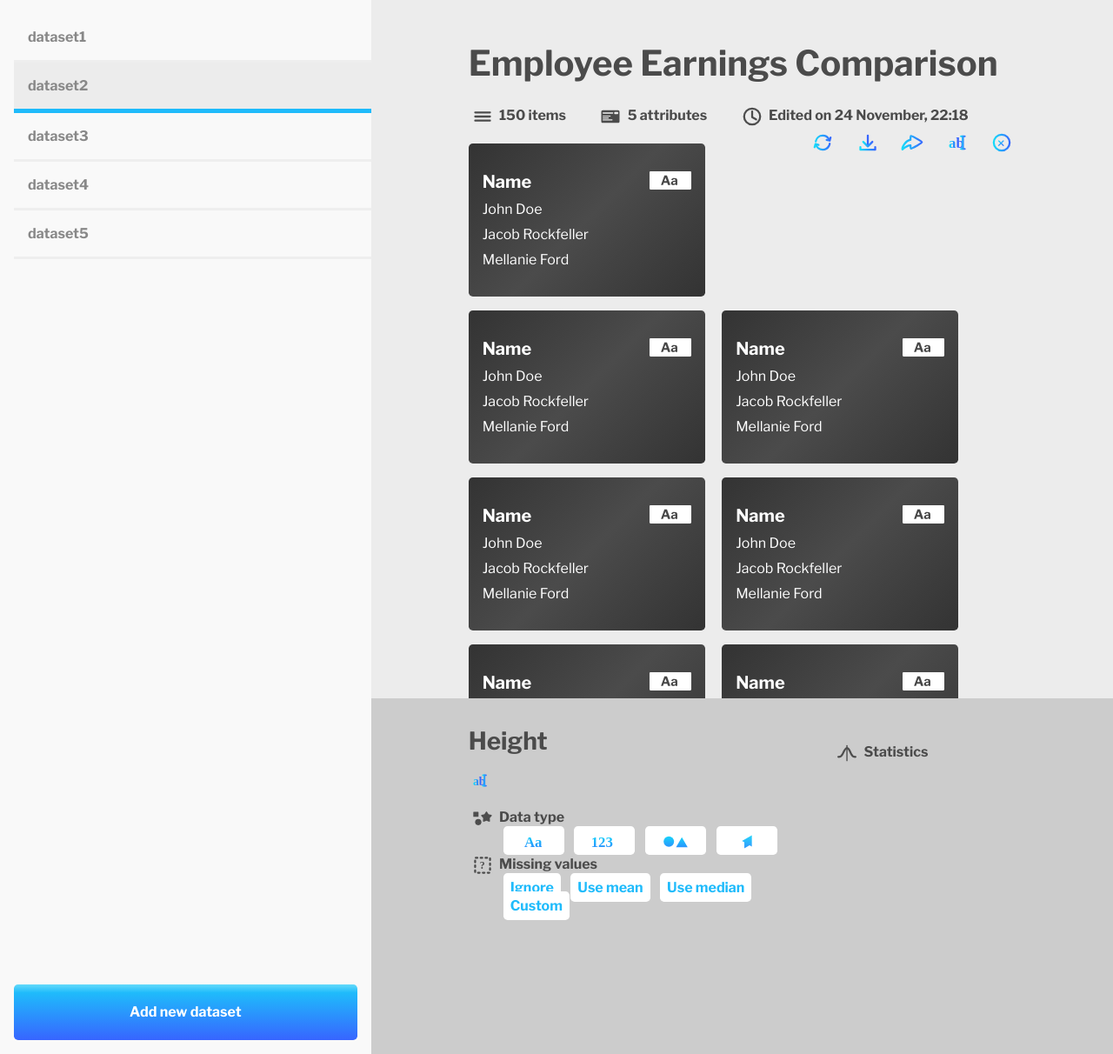
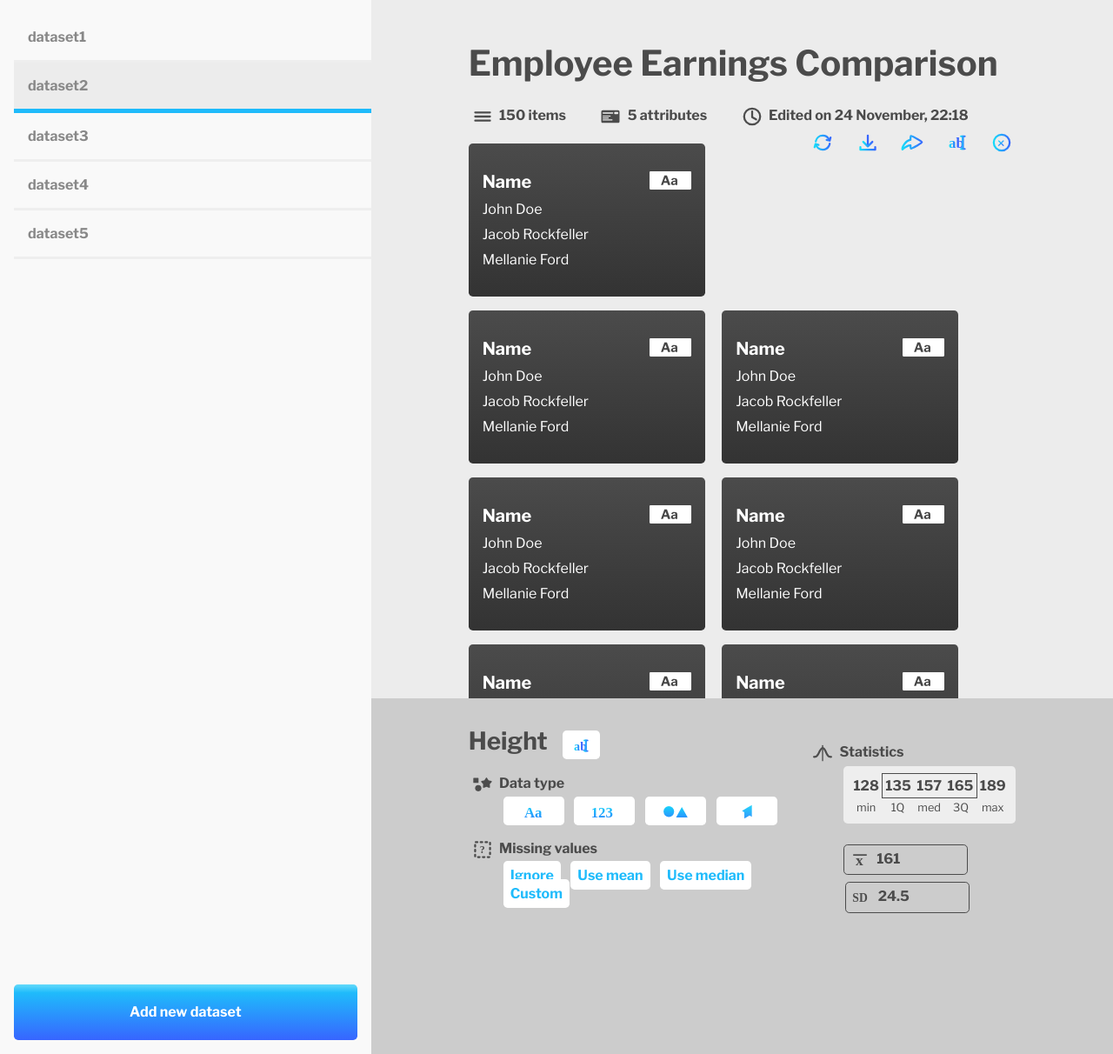
Before and after one commit to cyberplot/cyberplot-web, a Flask app: page /dataset in a window 1280 px wide. Shown: the part 104-1316 px from the top of the page at 87% size. Run offline with Flask 2, Linux system fonts and the light colour scheme.

Commit message:
Add statistics infobox and dialog overlay

```diff
--- a/cyberplot/static/stylesheets/dataset.css
+++ b/cyberplot/static/stylesheets/dataset.css
@@ -58,12 +58,16 @@ dt img {
     display: inline-block;
     border-radius: 0.3em;
     background-color: #333;
-    background: linear-gradient(135deg, #333, #4b4b4b 50%, #333 100%);
+    background: linear-gradient(180deg, #4b4b4b 00%, #333 100%);
     width: 15em;
     padding: 1em;
     color: white;
     margin-right: 1em;
     margin-bottom: 1em;
+}
+
+#attribute_listing li:hover {
+    background: linear-gradient(180deg, #5c5c5c 0%, #474747 100%);
 }
 
 #attribute_listing dt {
@@ -105,6 +109,8 @@ dt {
 
 #attribute_panel h2 {
     font-size: 1.75em;
+    margin-right: 0.5em;
+    display: inline;
 }
 
 #attribute_settings {
@@ -122,3 +128,71 @@ a img {
 .selector a {
     margin-right: 0.5em;
 }
+
+#attribute_rename_button {
+    display: inline;
+}
+
+#attribute_settings dd {
+    margin-bottom: 1em;
+    margin-top: 0.3em;
+}
+
+#attribute_statistics table {
+    background-color: #eee;
+    border-radius: 0.3em;
+    padding: 0.5em;
+    border-spacing: 0;
+}
+
+#attribute_statistics td {
+    padding: 0.2em;
+    width: 3em;
+    text-align: center;
+}
+
+#attribute_statistics tr:nth-of-type(1) {
+    font-family: 'Libre Franklin Bold';
+}
+
+#attribute_statistics tr:nth-of-type(2) {
+    font-size: 0.8em;
+}
+
+#attribute_statistics tr:nth-of-type(1) td:nth-of-type(2) {
+    border: 1px solid #4b4b4b;
+    border-right: none;
+}
+
+#attribute_statistics tr:nth-of-type(1) td:nth-of-type(3) {
+    border-top: 1px solid #4b4b4b;
+    border-bottom: 1px solid #4b4b4b;
+}
+
+#attribute_statistics tr:nth-of-type(1) td:nth-of-type(4) {
+    border: 1px solid #4b4b4b;
+    border-left: none;
+}
+
+#attribute_statistics ul {
+    list-style: none;
+    padding: 0;
+}
+
+#attribute_statistics li {
+    display: inline-block;
+    width: 8.6em;
+    border-radius: 0.3em;
+    border: 1px solid #4b4b4b;
+    padding: 0.1em;
+    margin-top: 0.5em;
+    font-family: 'Libre Franklin Bold';
+}
+
+#attribute_statistics li:nth-of-type(1) {
+    margin-right: 0.1em;
+}
+
+#attribute_statistics li:nth-of-type(2) {
+    margin-left: 0.1em;
+}
--- a/cyberplot/templates/application/base.html
+++ b/cyberplot/templates/application/base.html
@@ -29,3 +29,7 @@
         {% block content %}{% endblock %}
     </section>
 </main>
+
+<div id="overlay">
+    {% block overlay %}{% endblock %}
+</div>
--- a/cyberplot/templates/application/dataset.html
+++ b/cyberplot/templates/application/dataset.html
@@ -42,7 +42,7 @@
 <div id="attribute_panel">
     <div id="attribute_settings">
         <h2>Height</h2>
-        <a href="#"><img src="{{ url_for('static', filename='images/icon_rename_blue.svg') }}" alt="Rename attribute"></a>
+        <a href="#" id="attribute_rename_button" class="button_secondary"><img src="{{ url_for('static', filename='images/icon_rename_blue.svg') }}" alt="Rename attribute"></a>
         <dl>
             <dt><img src="{{ url_for('static', filename='images/icon_data_type_gray.svg') }}"> Data type</dt>
             <dd id="data_type_selector" class="selector">
@@ -63,8 +63,28 @@
     <div id="attribute_statistics">
         <dl>
             <dt><img src="{{ url_for('static', filename='images/icon_statistics_gray.svg') }}"> Statistics</dt>
-            <dd></dd>
+            <dd>
+                <table>
+                    <tr><td>128</td><td>135</td><td>157</td><td>165</td><td>189</td></tr>
+                    <tr><td>min</td><td>1Q</td><td>med</td><td>3Q</td><td>max</td></tr>
+                </table>
+
+                <ul>
+                    <li><img src="{{ url_for('static', filename='images/icon_mean_gray.svg') }}" alt="Arithmetic mean"> 161</li>
+                    <li><img src="{{ url_for('static', filename='images/icon_standard_deviation_gray.svg') }}" alt="Standard deviation"> 24.5</li>
+                </ul>
+            </dd>
         </dl>
     </div>
 </div>
 {% endblock %}
+
+{% block overlay %}
+<dialog>
+    <header><img src="{{ url_for('static', filename='images/icon_update_blue.svg') }}"> Update data</header>
+    <p>Please select data source to continue.</p>
+    <ul>
+        <a href="#"><li><img src="{{ url_for('static', filename='images/icon_source_file_blue.svg') }}">Local file</li></a>
+    </ul>
+</dialog>
+{% endblock %}
```
Also changed, not shown: cyberplot/static/stylesheets/base.css (+40 -0 lines), cyberplot/static/images/icon_source_database_blue.svg (added), cyberplot/static/images/icon_source_database_white.svg (added), cyberplot/static/images/icon_source_file_blue.svg (added), cyberplot/static/images/icon_source_file_white.svg (added), cyberplot/static/images/icon_source_python_blue.svg (added), cyberplot/static/images/icon_source_python_white.svg (added), cyberplot/static/images/icon_source_r_blue.svg (added), cyberplot/static/images/icon_source_r_white.svg (added), cyberplot/static/images/icon_standard_deviation_gray.svg.
